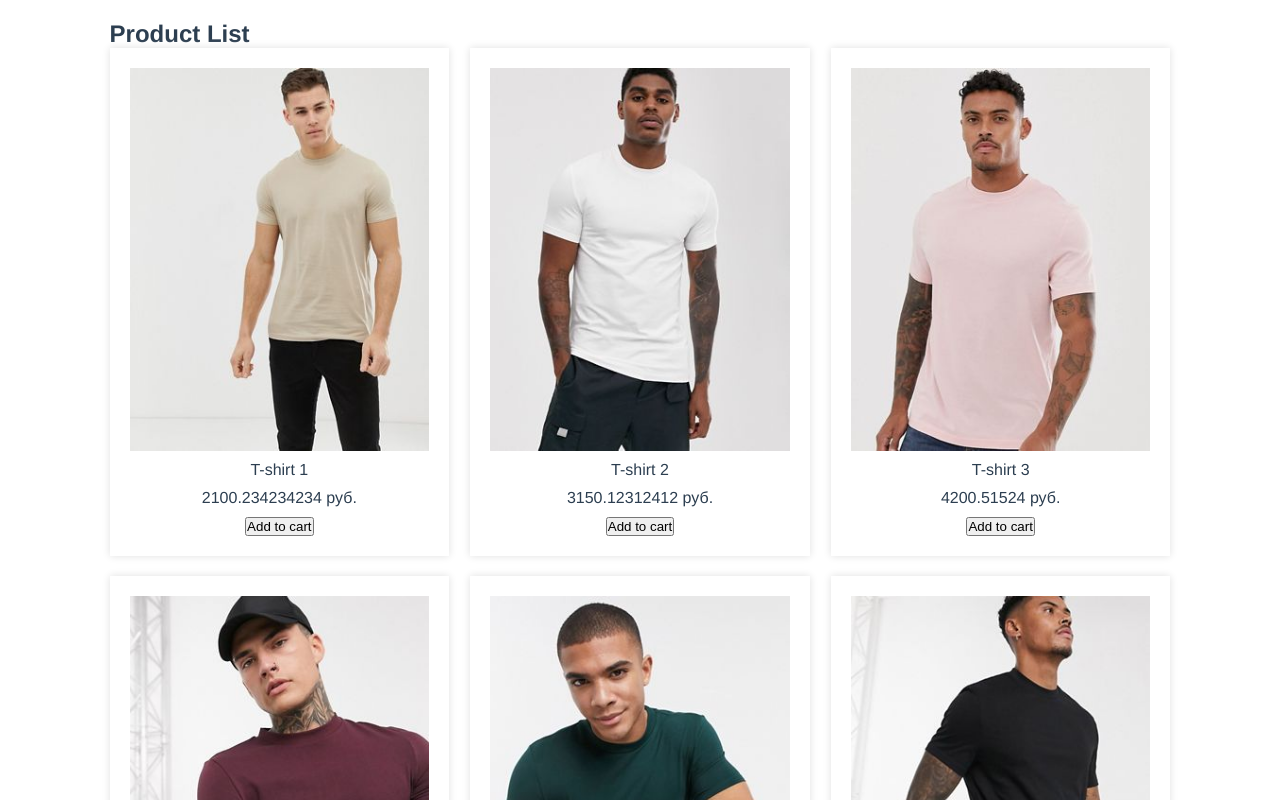
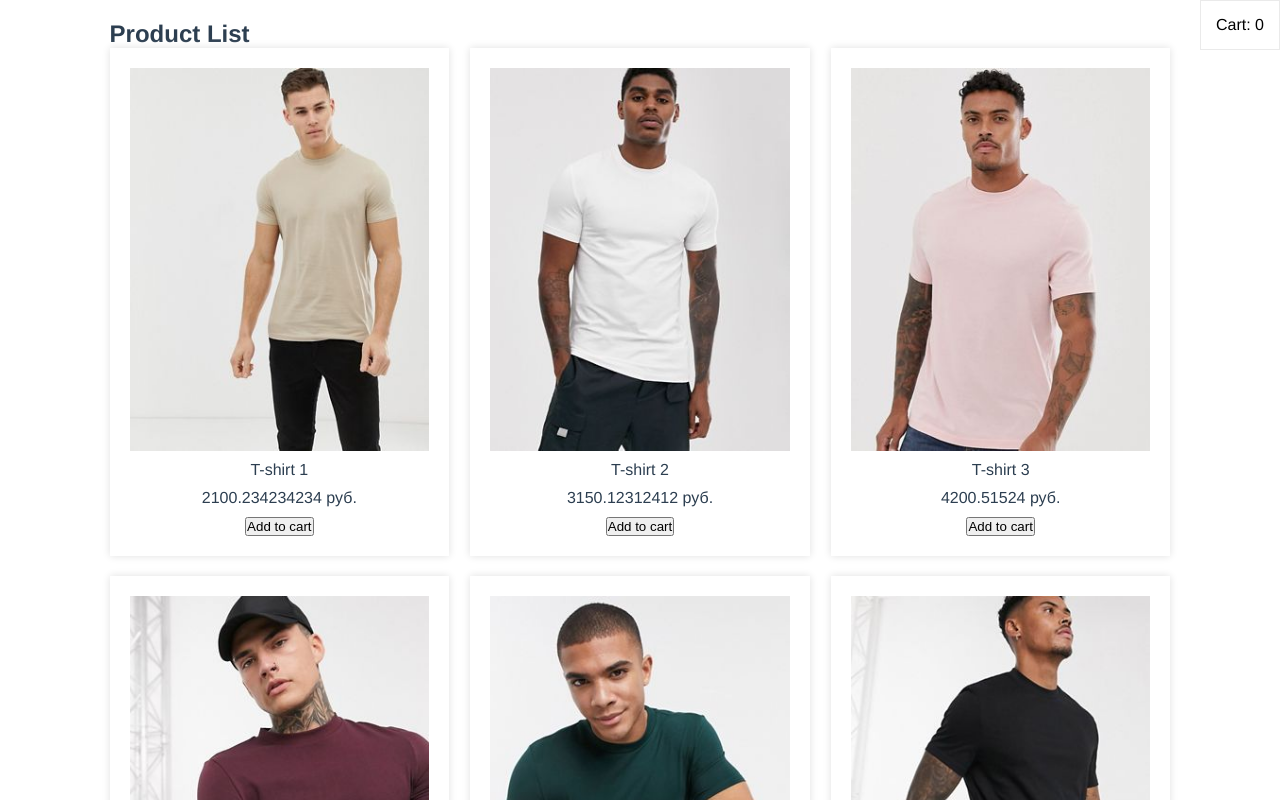
Before and after one commit to RomanSchigolev/vue_beginner, a Vue app: page / in a window 1280 px wide. Shown: the top 800 px of the page. Built offline with nearby package versions, Linux system fonts and the light colour scheme; data requests are answered from the project's data file.

Commit message:
added router to cart and back to list

```diff
--- a/package.json
+++ b/package.json
@@ -4,7 +4,8 @@
   "private": true,
   "scripts": {
     "serve": "vue-cli-service serve",
-    "build": "vue-cli-service build"
+    "build": "vue-cli-service build",
+    "fake_server": " json-server --watch db.json"
   },
   "dependencies": {
     "axios": "^0.19.2",
--- a/src/components/Cart/Cart.vue
+++ b/src/components/Cart/Cart.vue
@@ -1,6 +1,12 @@
 <template>
   <div class="cart">
+    <router-link :to="{name: 'catalog'}">
+      <button type="button" class="cart__toProductList">&times;</button>
+    </router-link>
     <h2>Cart</h2>
+    <div class="cart__warning" v-if="!cart_data_list.length">
+      <span>Your products are not in the cart</span>
+    </div>
     <ul class="cart__list">
       <card-item
         v-for="(cart_item, index) in cart_data_list"
@@ -49,5 +55,28 @@
       justify-content: space-between;
       align-items: center;
     }
+
+    &__toProductList {
+      position: fixed;
+      top: 10px;
+      right: 10px;
+      width: 40px;
+      height: 40px;
+      border-radius: 50%;
+      border: 1px solid #eaeaea;
+      background-color: transparent;
+      cursor: pointer;
+      font-family: Avenir, Helvetica, Arial, sans-serif;
+      font-size: 20px;
+    }
+
+    &__warning {
+      text-align: center;
+
+      & span {
+        font-size: 25px;
+        font-weight: bold;
+      }
+    }
   }
 </style>
--- a/src/components/Cart/CartItem.vue
+++ b/src/components/Cart/CartItem.vue
@@ -35,9 +35,6 @@
       deleteItem() {
         this.$emit("deleteItem");
       }
-    },
-    mounted() {
-      this.$set(this.cart_data_item, "quantity", 1);
     }
   }
 </script>
--- a/src/components/List/List.vue
+++ b/src/components/List/List.vue
@@ -1,5 +1,8 @@
 <template>
   <div class="list">
+    <router-link :to="{name: 'cart', params: {cart_data_list: CART_LIST}}">
+      <button type="button" class="list__toCart">Cart: {{CART_LIST.length}}</button>
+    </router-link>
     <h2>Product List</h2>
     <ul class="list__shop">
       <ListItem
@@ -22,13 +25,12 @@
       ListItem
     },
     data() {
-      return {
-
-      }
+      return {}
     },
     computed: {
       ...mapGetters([
-        "PRODUCTS"
+        "PRODUCTS",
+        "CART_LIST"
       ])
     },
     methods: {
@@ -47,10 +49,24 @@
 </script>
 
 <style lang="scss">
-  .list__shop {
-    display: flex;
-    flex-wrap: wrap;
-    justify-content: space-between;
-    align-items: center;
+  .list {
+    &__shop {
+      display: flex;
+      flex-wrap: wrap;
+      justify-content: space-between;
+      align-items: center;
+    }
+
+    &__toCart {
+      position: fixed;
+      top: 0;
+      right: 0;
+      padding: 15px;
+      border: 1px solid #eaeaea;
+      background-color: transparent;
+      cursor: pointer;
+      font-family: Avenir, Helvetica, Arial, sans-serif;
+      font-size: 16px;
+    }
   }
 </style>
--- a/src/components/ListItem/ListItem.vue
+++ b/src/components/ListItem/ListItem.vue
@@ -2,7 +2,7 @@
   <li class="list__item">
     <div class="list__item__img">
       <img
-        :src="require(`../../assets/img/${product_data.image}`)"
+        :src="require(`@/assets/img/${product_data.image}`)"
         :alt="`${product_data.name}`">
     </div>
     <div class="list__item__title">
@@ -34,6 +34,9 @@
       addToCart() {
         this.$emit("addToCart", this.product_data);
       }
+    },
+    mounted() {
+      this.$set(this.product_data, "quantity", 1);
     }
   }
 </script>
--- a/src/components/Wrapper/Wrapper.vue
+++ b/src/components/Wrapper/Wrapper.vue
@@ -1,24 +1,15 @@
 <template>
   <div class="wrapper">
-    <List/>
-    <Cart
-      v-if="CART_LIST.length"
-      :cart_data_list="CART_LIST"
-    />
+    <keep-alive>
+      <router-view/>
+    </keep-alive>
   </div>
 </template>
 
 <script>
-  import List from "../List/List";
-  import Cart from "../Cart/Cart";
-
-  import {mapGetters} from "vuex";
-
   export default {
-    name: "wrapper",
+    name: "Wrapper",
     components: {   // Дети
-      List,
-      Cart
     },
     props: { // Не персональные данные компонента (то, что будет приходить из компонента-родителя)
 
@@ -27,16 +18,9 @@
       return {}
     },
     computed: { // Вычислительные свойства компонента
-      ...mapGetters([
-        "CART_LIST"
-      ])
     },
-    methods: {
-
-    }
-  ,
+    methods: {},
     watch: {  // Позволяет следить за изменениями чего-либо, и в случае отлавливании этого изменения то-то делать
-
     }
   }
 </script>
--- a/src/main.js
+++ b/src/main.js
@@ -2,6 +2,7 @@ import Vue from "vue";
 import App from "./App.vue";
 
 import store from "./store";
+import router from "./router";
 
 import "./assets/styles/main.scss";
 
@@ -9,5 +10,6 @@ Vue.config.productionTip = false;
 
 new Vue({
   render: h => h(App),
-  store
+  store,
+  router
 }).$mount('#app');
--- /dev/null
+++ b/src/router/index.js
@@ -0,0 +1,23 @@
+import Vue from "vue";
+import Router from "vue-router";
+
+import Catalog from "../components/List/List";
+import Cart from "../components/Cart/Cart";
+
+Vue.use(Router);
+export default new Router({
+  mode: "history",
+  routes: [
+    {
+      path: "/",
+      name: "catalog",
+      component: Catalog
+    },
+    {
+      path: "/cart",
+      name: "cart",
+      component: Cart,
+      props: true
+    }
+  ]
+});
```
Also changed, not shown: 1 other file (tests, documents, lock files or other folders).
